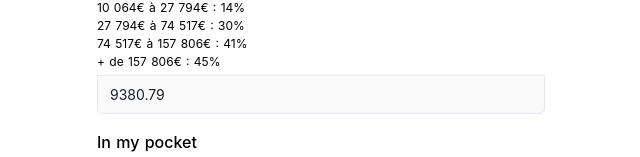
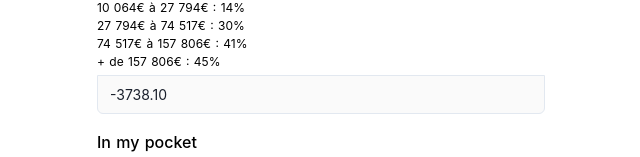
Before and after one commit to MartinRdw/tax-calc, a Nuxt app: page /micro-entreprise in a window 1280 px wide. Shown: the part 415-572 px from the top of the page, without its empty margins (319-959 px from the left). Built offline with nearby package versions, Linux system fonts and the light colour scheme.

Commit message:
Fix IR on ME

```diff
--- a/pages/micro-entreprise.vue
+++ b/pages/micro-entreprise.vue
@@ -90,12 +90,12 @@ export default {
 
     personalTaxes() {
       const anualSalary = this.ca * 0.66;
-      if (anualSalary < 10065) {
+      if (anualSalary < 10084) {
         return 0
-      } else if (anualSalary < 25659) {
-        return (0.11 * anualSalary).toFixed(2);
+      } else if (anualSalary < 25710) {
+        return (0.11 * anualSalary - 10084).toFixed(2);
       } else if (anualSalary < 73369) {
-        return ((0.11 * 25659) + (0.3 * (anualSalary - 25659))).toFixed(2);
+        return ((0.11 * 25710 - 10084) + (0.3 * (anualSalary - 25710 - 10084))).toFixed(2);
       }
     },
 
```
